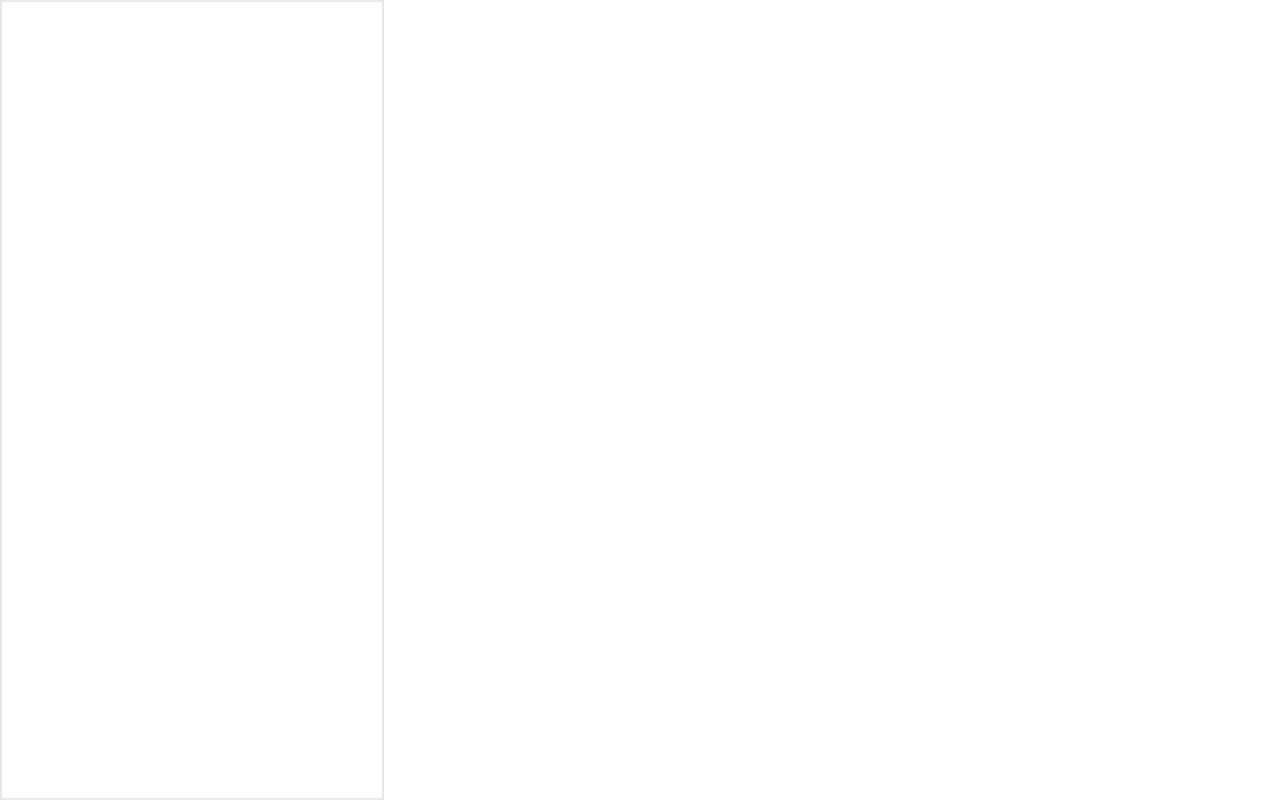
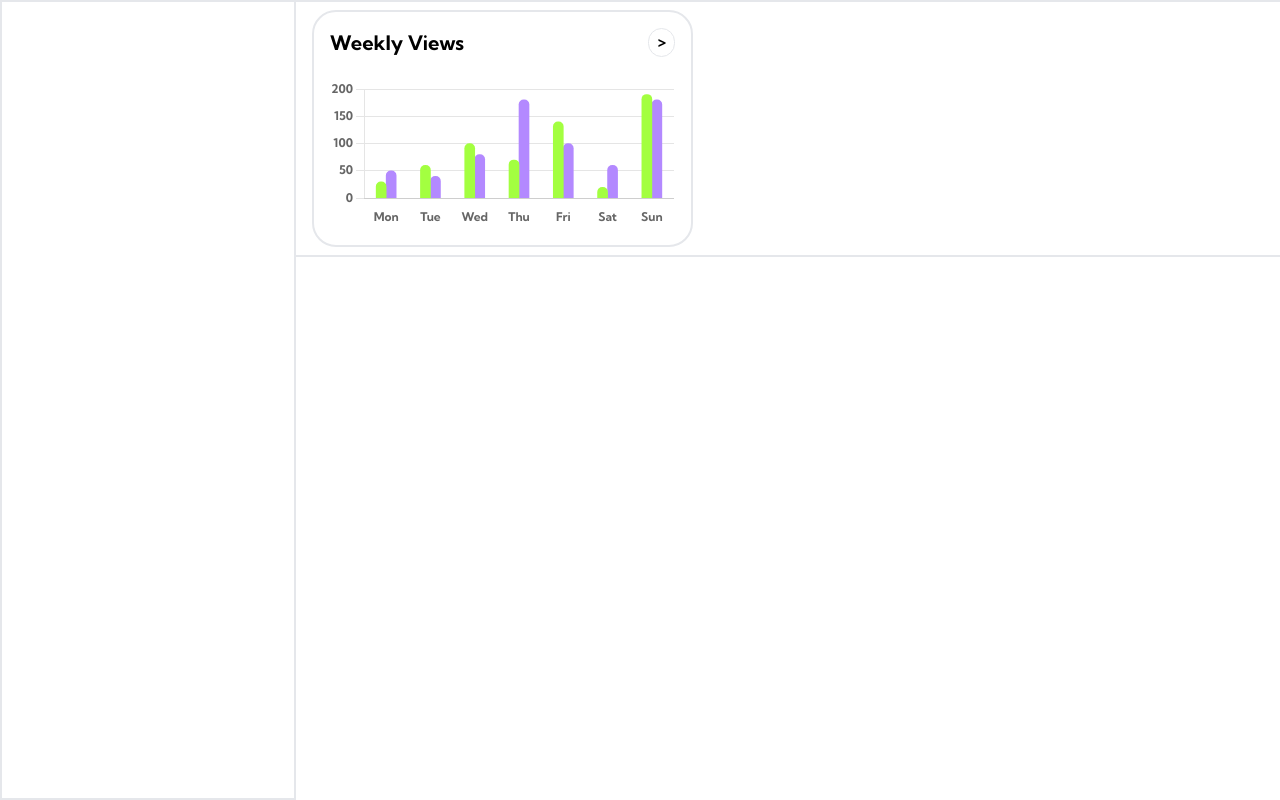
Before and after one commit to tejas-git64/SocialDashboard, a SvelteKit app: page / in a window 1280 px wide. Built offline with nearby package versions, Linux system fonts and the light colour scheme.

Commit message:
Moved dashboard to default page

```diff
--- a/src/routes/+page.svelte
+++ b/src/routes/+page.svelte
@@ -1,6 +1,12 @@
 <script lang="ts">
+	import WeeklyViews from "../components/Charts/WeeklyViews/WeeklyViews.svelte";
+
 </script>
 
-<div>
-
+<div class="w-full h-full flex flex-col sm:flex-row items-start justify-start">
+	<div
+		class="w-full h-auto border-y-2 mx-auto flex-col md:flex-row items-center justify-start px-4 py-2"
+	>
+		<WeeklyViews />
+	</div>
 </div>
--- a/src/routes/dashboard/+page.svelte
+++ /dev/null
@@ -1,12 +0,0 @@
-<script>
-	import WeeklyViews from '../../components/Charts/WeeklyViews/WeeklyViews.svelte';
-	import Nav from '../../components/Nav/Nav.svelte';
-</script>
-
-<div class="w-full h-full flex flex-col sm:flex-row items-start justify-start">
-	<div
-		class="w-full h-auto border-y-2 mx-auto flex-col md:flex-row items-center justify-start px-4 py-2"
-	>
-		<WeeklyViews />
-	</div>
-</div>
```
